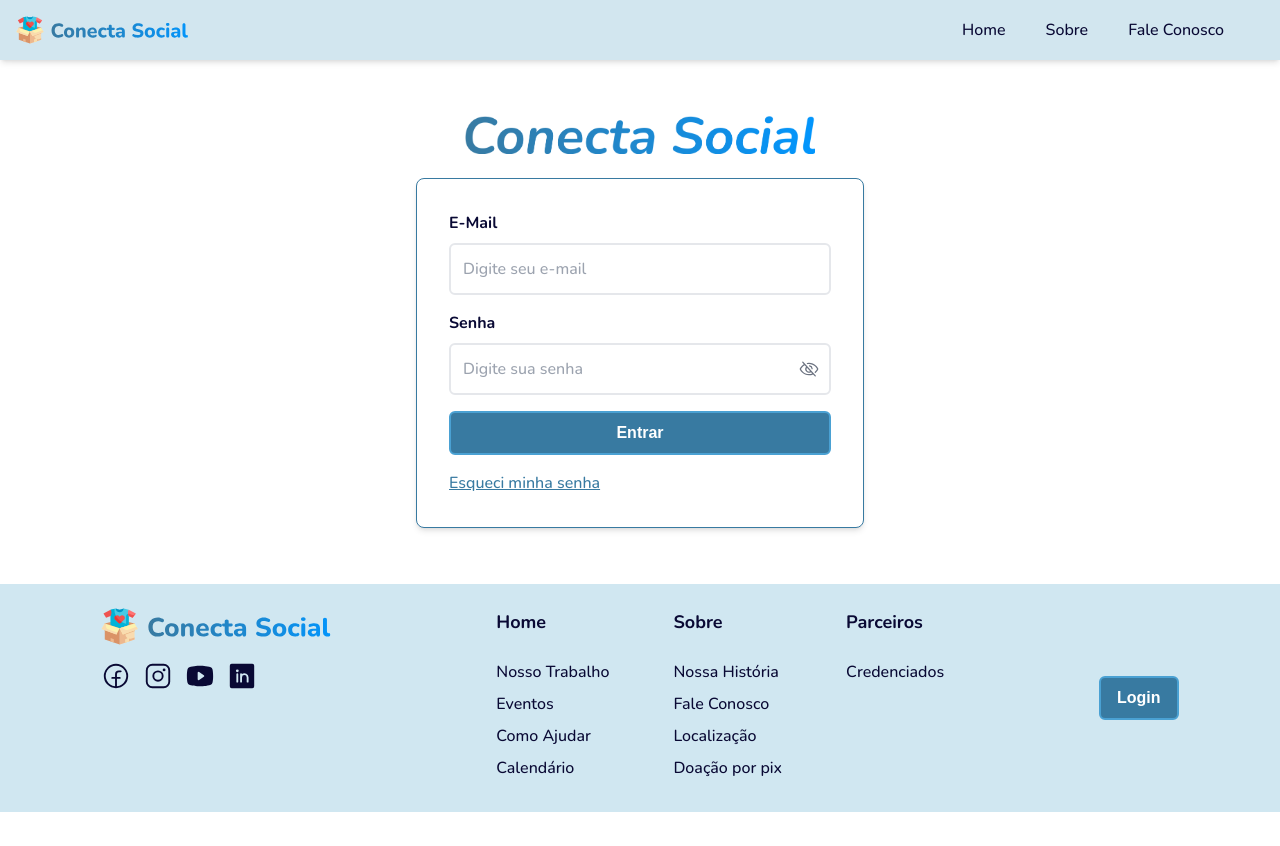
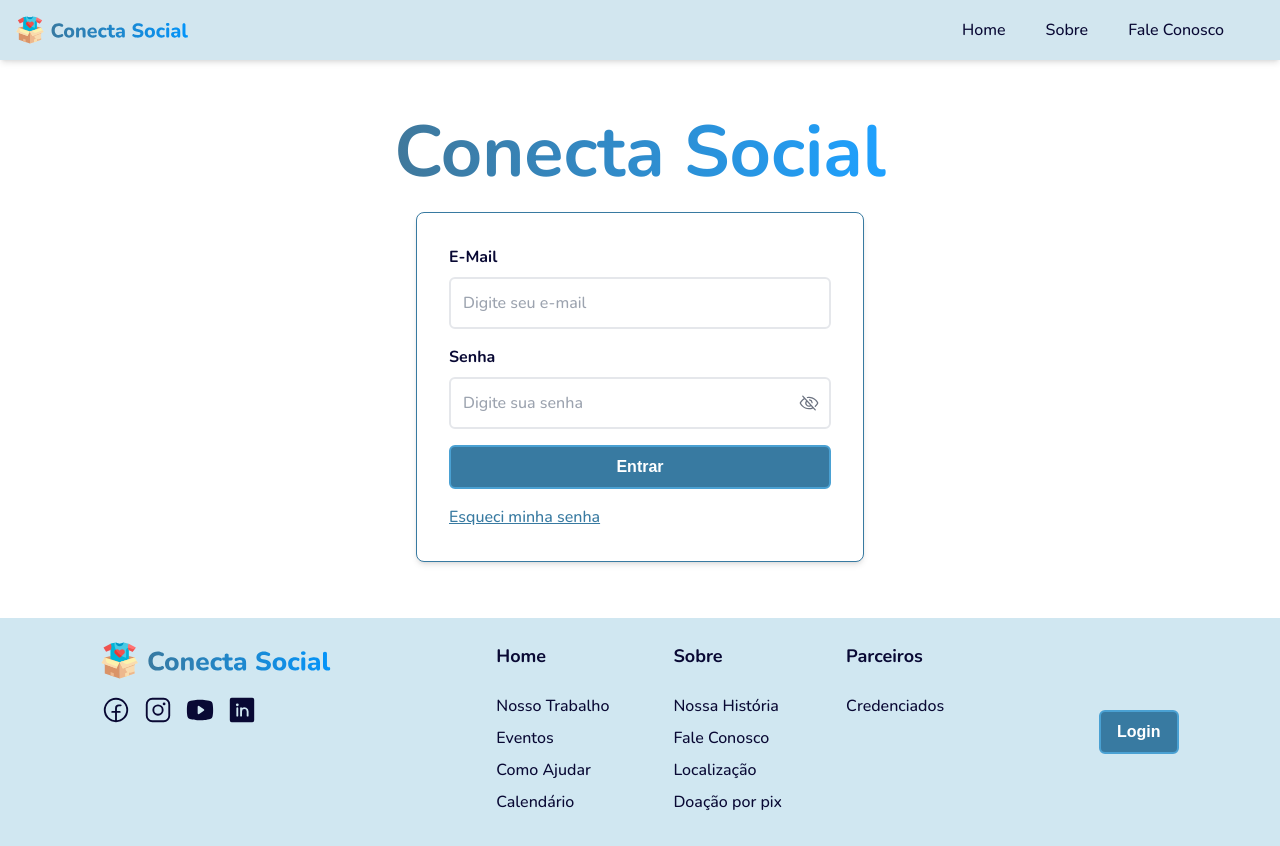
Before and after one commit to Nicolaskn95/conecta-social-web, a Next.js app: page /login in a window 1280 px wide. Before the commit the page ends 812 px from the top, so only its background shows below. Built offline with nearby package versions, Linux system fonts and the light colour scheme.

Commit message:
update: changing logo to string

```diff
--- a/src/app/(pages)/(auth)/login/page.tsx
+++ b/src/app/(pages)/(auth)/login/page.tsx
@@ -1,6 +1,5 @@
 "use client";
 import { useState } from "react";
-import Image from "next/image";
 import { Eye, EyeSlash } from "@phosphor-icons/react";
 
 export default function Login() {
@@ -12,7 +11,7 @@ export default function Login() {
 
   return (
     <div className="flex flex-col items-center justify-center my-14">
-      <Image width={350} height={350} alt="logo" src="/images/logoName.png" />
+      <h3 className="title-gradient">Conecta Social</h3>
 
       <div className="card w-full max-w-md bg-white shadow-md rounded-lg p-8 mt-6">
         <p className="font-semibold mb-2">E-Mail</p>
--- a/src/app/(pages)/about/page.tsx
+++ b/src/app/(pages)/about/page.tsx
@@ -6,7 +6,7 @@ export default function About() {
     <>
       <Banner imagePath="/images/carousel3.png" />
       <article className="flex flex-col items-start px-4 py-8 md:px-16 lg:px-36">
-        <div className="flex flex-col self-center text-center">
+        <div id="our-history" className="flex flex-col self-center text-center">
           <h1 className="title mt-8 mb-2">Sobre</h1>
           <p className="sub-title mb-4">História</p>
         </div>
```
Also changed, not shown: src/components/InstagramHTML.ts (+1 -1 lines).
